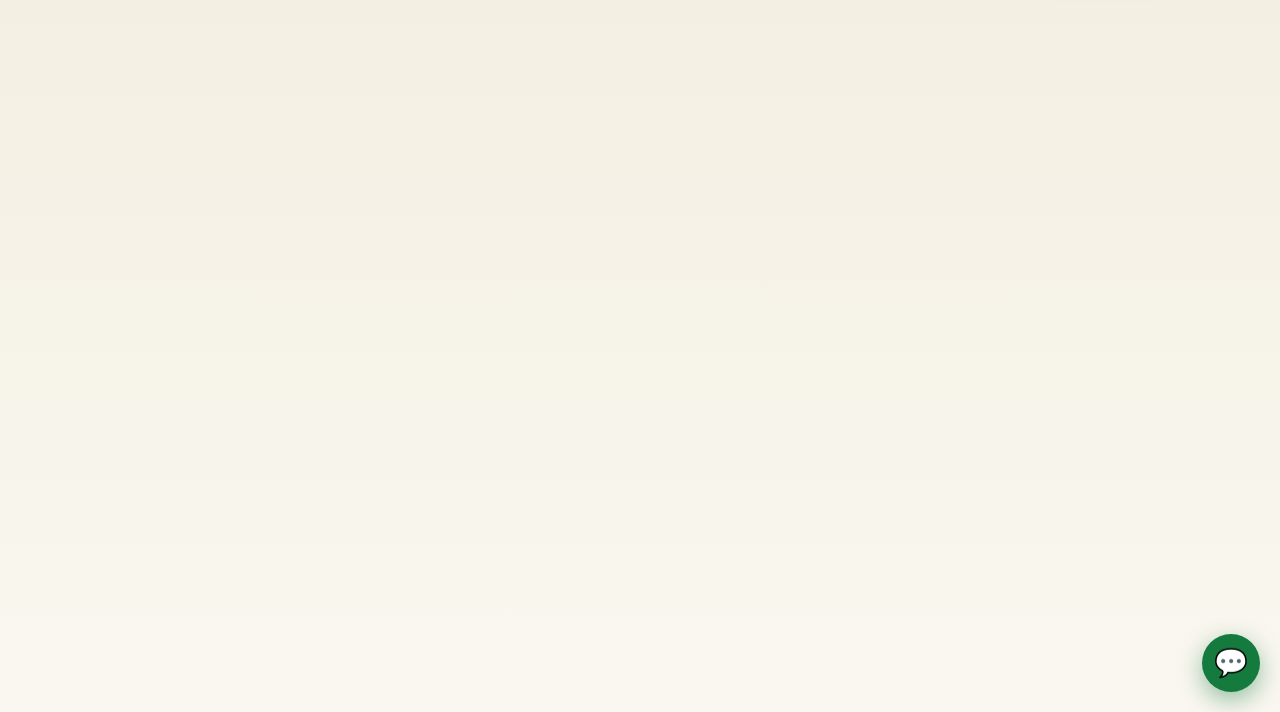
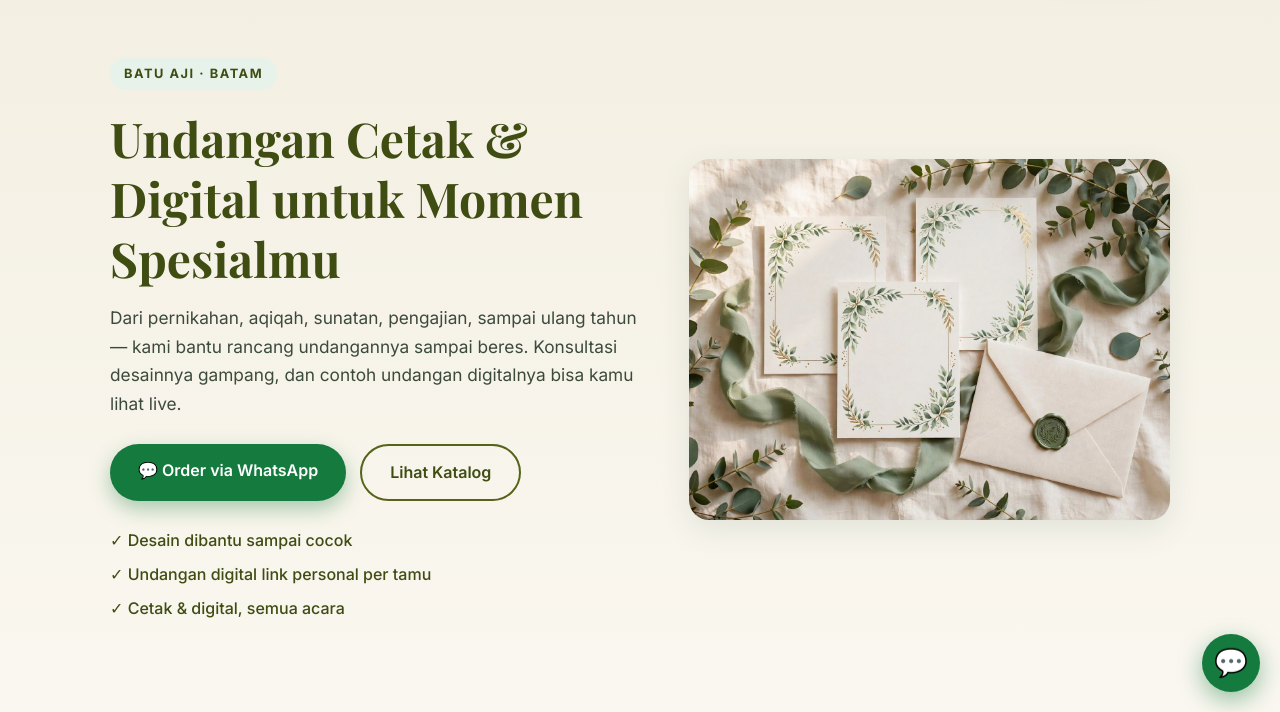
Before and after one commit to kingocad8/rancang-undangan, a plain HTML site: page index.html in a window 1280 px wide. Shown: the part 88-800 px from the top of the page. Drawn offline with nearby package versions, Linux system fonts and the light colour scheme; a web font is replaced by a local one.

Commit message:
Hotfix: perbaiki spesifisitas reveal tampil (html.js .reveal.tampil)

```diff
--- a/style.css
+++ b/style.css
@@ -127,7 +127,7 @@ footer{background:#122b1e;color:#cfe0d4;padding:44px 0 90px}
 
 /* REVEAL — hanya aktif kalau JS jalan, supaya konten tetap tampil tanpa JS */
 html.js .reveal{opacity:0;transform:translateY(24px);transition:opacity .6s ease,transform .6s ease}
-.reveal.tampil{opacity:1;transform:none}
+html.js .reveal.tampil{opacity:1;transform:none}
 
 /* RESPONSIVE */
 @media(max-width:900px){
```
